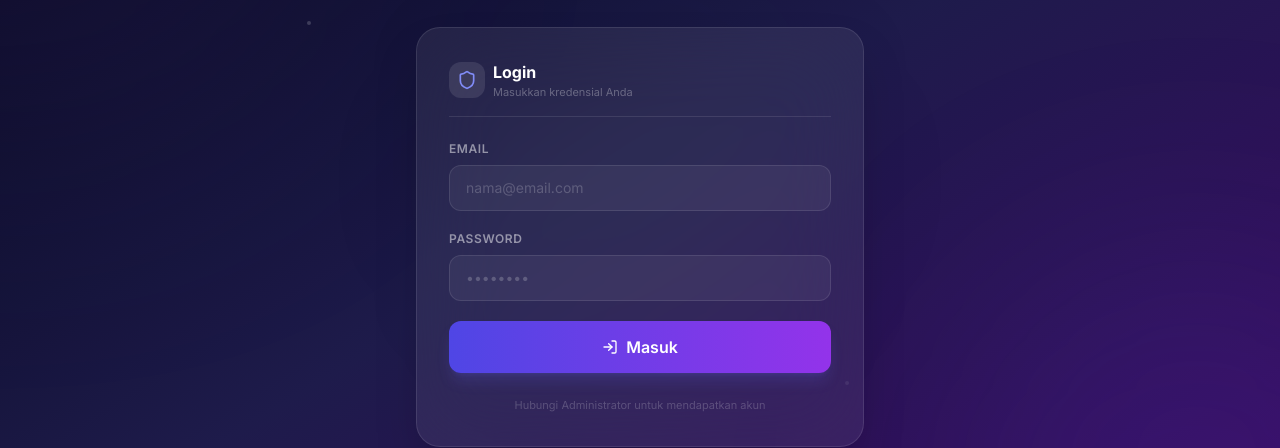
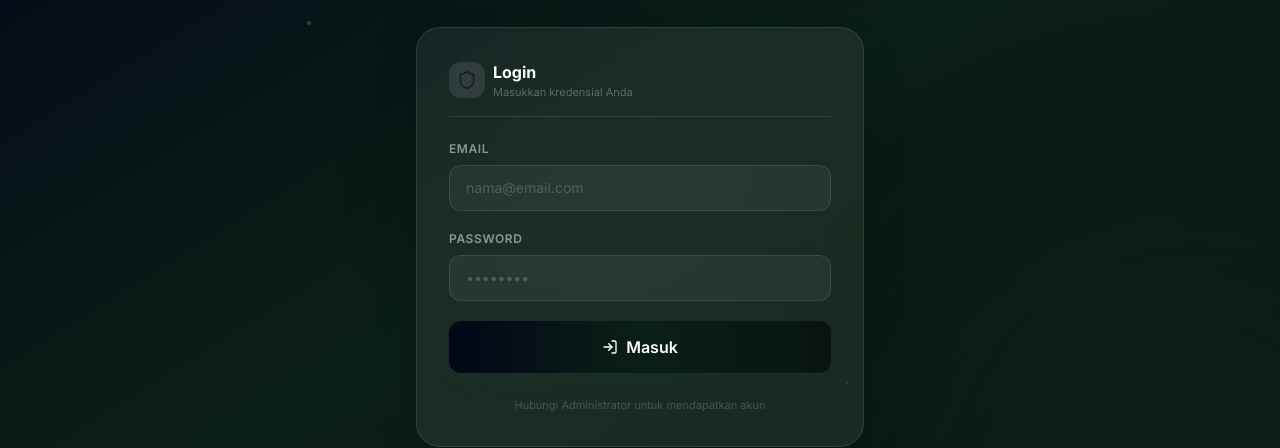
Before and after one commit to ranunashowcase/ranunarnd.github.io, a Next.js app: page /login in a window 1280 px wide. Shown: the part 219-667 px from the top of the page. Built offline with nearby package versions, Linux system fonts and the light colour scheme; no server answers.

Commit message:
Update login page background to brand green

```diff
--- a/src/app/login/page.tsx
+++ b/src/app/login/page.tsx
@@ -26,10 +26,10 @@ export default function LoginPage() {
   };
 
   return (
-    <div className="min-h-screen flex items-center justify-center bg-gradient-to-br from-slate-950 via-indigo-950 to-purple-950 relative overflow-hidden">
+    <div className="min-h-screen flex items-center justify-center bg-gradient-to-br from-slate-950 via-[#0a1f16] to-[#08140f] relative overflow-hidden">
       {/* Decorative blobs */}
-      <div className="absolute top-0 left-0 w-[600px] h-[600px] bg-purple-500/10 rounded-full blur-[150px] -translate-x-1/2 -translate-y-1/2" />
-      <div className="absolute bottom-0 right-0 w-[500px] h-[500px] bg-indigo-500/10 rounded-full blur-[120px] translate-x-1/3 translate-y-1/3" />
+      <div className="absolute top-0 left-0 w-[600px] h-[600px] bg-brand-secondary/10 rounded-full blur-[150px] -translate-x-1/2 -translate-y-1/2" />
+      <div className="absolute bottom-0 right-0 w-[500px] h-[500px] bg-brand-primary/20 rounded-full blur-[120px] translate-x-1/3 translate-y-1/3" />
       <div className="absolute top-1/2 left-1/2 w-[300px] h-[300px] bg-brand-primary/5 rounded-full blur-[100px] -translate-x-1/2 -translate-y-1/2" />
 
       {/* Floating particles */}
@@ -67,7 +67,7 @@ export default function LoginPage() {
         <div className="bg-white/[0.07] backdrop-blur-2xl border border-white/10 rounded-3xl p-8 shadow-2xl">
           <div className="flex items-center gap-2 mb-6 pb-4 border-b border-white/10">
             <div className="p-2 bg-white/10 rounded-xl">
-              <Shield className="w-5 h-5 text-indigo-400" />
+              <Shield className="w-5 h-5 text-brand-light" />
             </div>
             <div>
               <h2 className="text-base font-bold text-white">Login</h2>
@@ -86,7 +86,7 @@ export default function LoginPage() {
                 onChange={(e) => setEmail(e.target.value)}
                 placeholder="nama@email.com"
                 required
-                className="w-full px-4 py-3 bg-white/5 border border-white/10 rounded-xl text-white placeholder-white/20 text-sm focus:outline-none focus:ring-2 focus:ring-indigo-500/50 focus:border-indigo-500/50 transition-all"
+                className="w-full px-4 py-3 bg-white/5 border border-white/10 rounded-xl text-white placeholder-white/20 text-sm focus:outline-none focus:ring-2 focus:ring-brand-light/50 focus:border-brand-light/50 transition-all"
               />
             </div>
 
@@ -100,7 +100,7 @@ export default function LoginPage() {
                 onChange={(e) => setPassword(e.target.value)}
                 placeholder="••••••••"
                 required
-                className="w-full px-4 py-3 bg-white/5 border border-white/10 rounded-xl text-white placeholder-white/20 text-sm focus:outline-none focus:ring-2 focus:ring-indigo-500/50 focus:border-indigo-500/50 transition-all"
+                className="w-full px-4 py-3 bg-white/5 border border-white/10 rounded-xl text-white placeholder-white/20 text-sm focus:outline-none focus:ring-2 focus:ring-brand-light/50 focus:border-brand-light/50 transition-all"
               />
             </div>
 
@@ -113,7 +113,7 @@ export default function LoginPage() {
             <button
               type="submit"
               disabled={loading}
-              className="w-full flex items-center justify-center gap-2 px-6 py-3.5 bg-gradient-to-r from-indigo-600 to-purple-600 hover:from-indigo-500 hover:to-purple-500 text-white font-semibold rounded-xl transition-all duration-300 disabled:opacity-50 disabled:cursor-not-allowed shadow-lg shadow-indigo-500/20 hover:shadow-indigo-500/40"
+              className="w-full flex items-center justify-center gap-2 px-6 py-3.5 bg-gradient-to-r from-brand-secondary to-brand-primary hover:from-brand-accent hover:to-brand-secondary text-white font-semibold rounded-xl transition-all duration-300 disabled:opacity-50 disabled:cursor-not-allowed shadow-lg shadow-brand-primary/20 hover:shadow-brand-primary/40"
             >
               {loading ? (
                 <>
```
